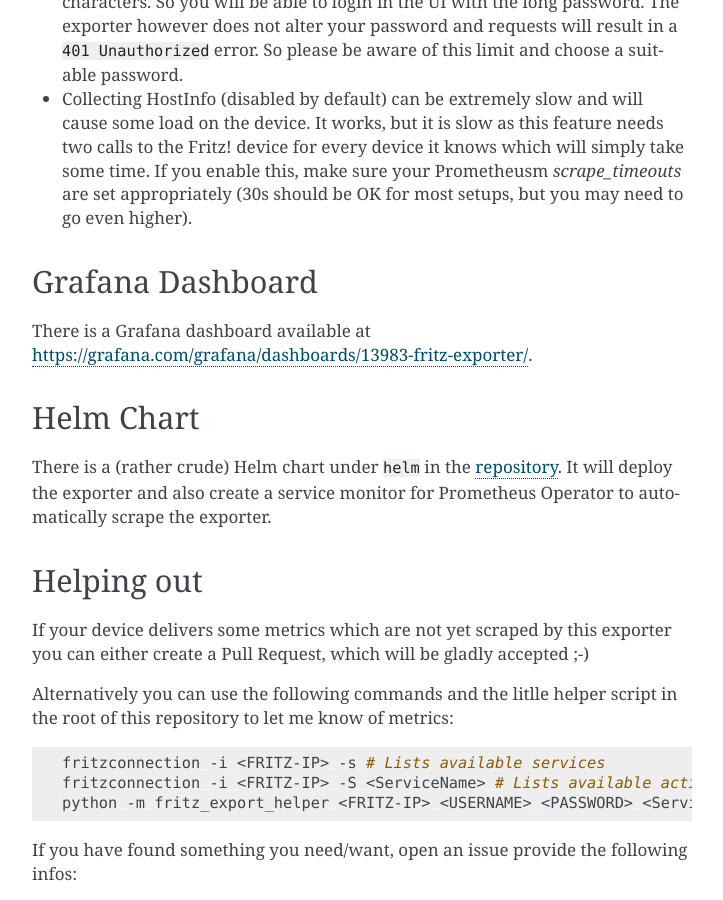
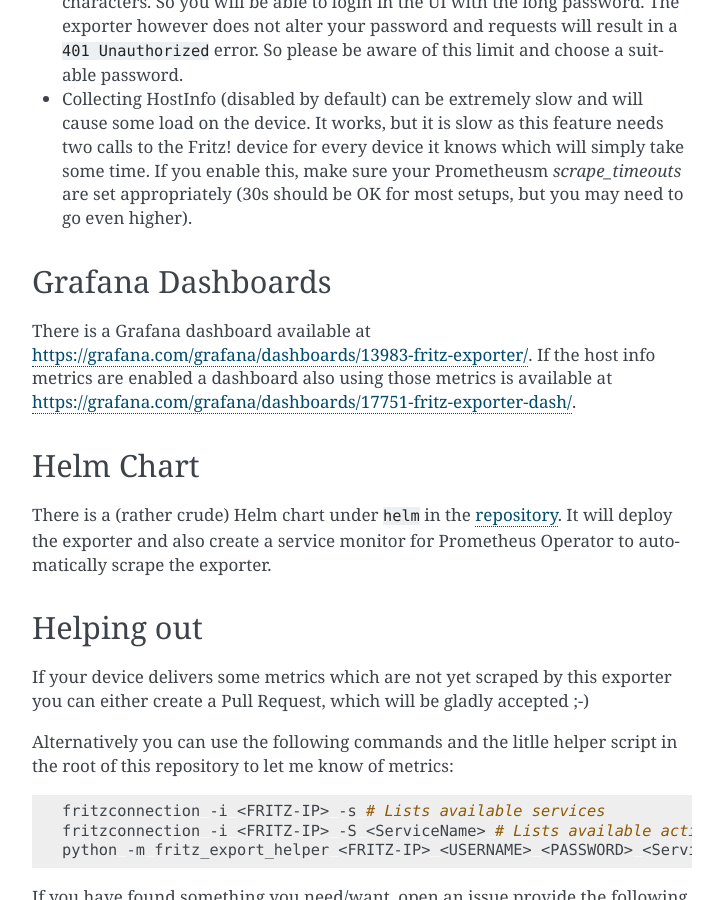
Before and after one commit to pdreker/fritz_exporter, a Sphinx documentation site: the page built from docs/index.rst, in a window 1280 px wide and 900 px high, scrolled down 2984 px. Shown: the whole window, without its empty margins (388-1111 px from the left). Built offline with Sphinx 7.4.7, drawn with Linux system fonts in a browser that asks for light colours; some of the changed text lies outside the part shown.

Commit message:
docs: add link to dashboard also displaying host info metrics

```diff
--- a/docs/index.rst
+++ b/docs/index.rst
@@ -73,10 +73,11 @@
 * Fritz!OS does not allow passwords longer than 32 characters (as of 07.25). If you try to use a longer password, the admin ui will simply discard all characters after the 32nd. The UI will also cut your inserted password down to 32 characters. So you will be able to login in the UI with the long password. The exporter however does not alter your password and requests will result in a ``401 Unauthorized`` error. So please be aware of this limit and choose a suitable password.
 * Collecting HostInfo (disabled by default) can be extremely slow and will cause some load on the device. It works, but it is slow as this feature needs two calls to the Fritz! device for every device it knows which will simply take some time. If you enable this, make sure your Prometheusm `scrape_timeouts` are set appropriately (30s should be OK for most setups, but you may need to go even higher).
 
-Grafana Dashboard
------------------
+Grafana Dashboards
+------------------
 
 There is a Grafana dashboard available at https://grafana.com/grafana/dashboards/13983-fritz-exporter/.
+If the host info metrics are enabled a dashboard also using those metrics is available at https://grafana.com/grafana/dashboards/17751-fritz-exporter-dash/.
 
 Helm Chart
 ----------
```
